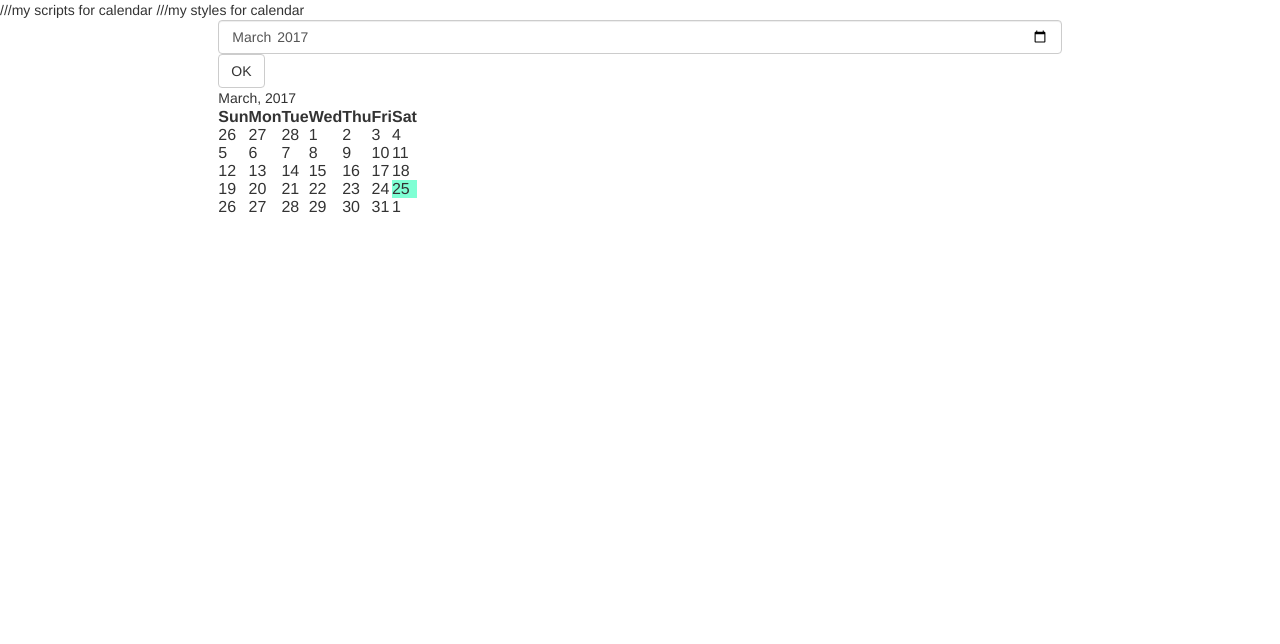
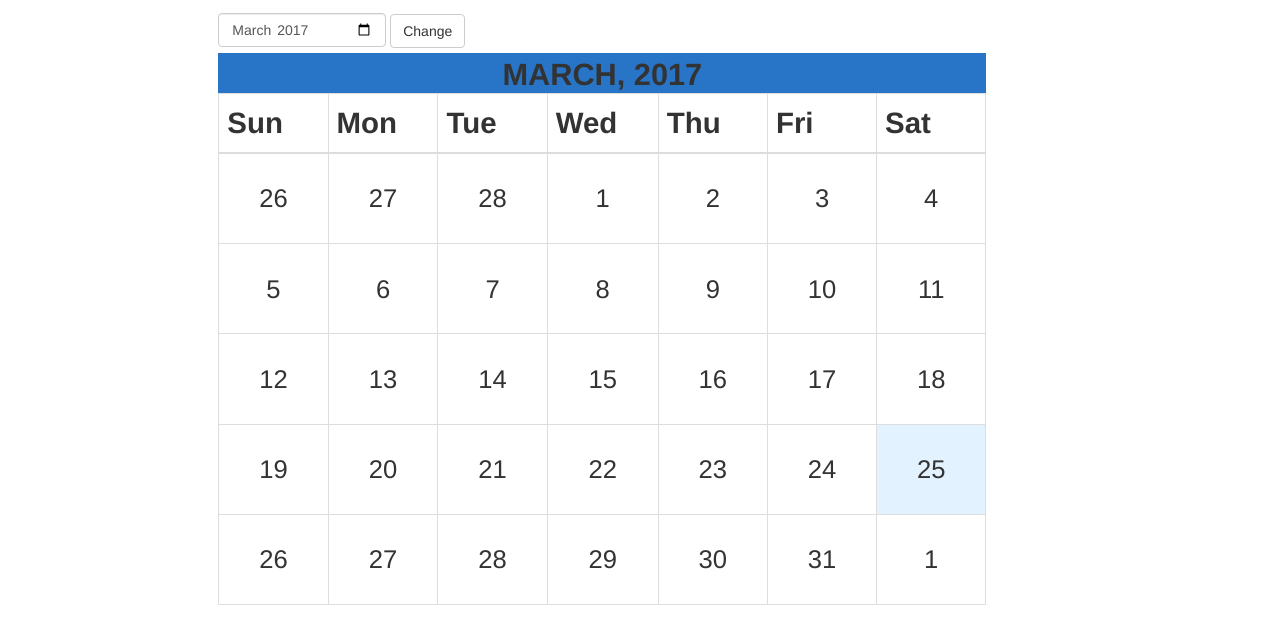
Before and after one commit to misha2011/Calendar, a plain HTML site: page Views/Index.html in a window 1280 px wide. Drawn offline with nearby package versions, Linux system fonts and the light colour scheme; some packages are replaced by stand-ins of ours; a script that the page names is missing.

Commit message:
design part is finished

```diff
--- /dev/null
+++ b/Content/calendar.css
@@ -0,0 +1,49 @@
+.today{
+    background-color: #E3F2FF;
+}
+.title-room{
+    width:60vw;
+    height: 40px;
+    min-width: 299px;
+}
+.title{
+    background-color: #2875c7;
+    float: left;
+    width: 100%;
+    height: 100%;
+    font-weight: bold;
+    font-size: 2.4vw;
+    text-transform: uppercase;
+    text-align: center;
+}
+.table{
+    width:60vw;
+    height: 40vw;
+}
+td{
+    width: 10%;
+    text-align:center;
+    font-size: 2vw;
+    vertical-align: inherit!important;
+}
+th{
+    font-size: 2.3vw;
+}
+.calendar{
+    margin-top: 1%;
+}
+.input-date{
+    width: auto;
+    display: inline;
+}
+@media screen and (max-width: 768px) {
+    td {
+         font-size: 12;
+    }
+    th{
+    font-size: 14;
+    }
+    .title{
+       font-size: 20;
+    }
+}
--- a/Scripts/app.js
+++ b/Scripts/app.js
@@ -1,5 +1,5 @@
 angular.module('app', [
    'ui.router',
    'ss.calendar',
-   'ui.bootstrap'
+   'ui.bootstrap',
 ]);
--- a/Scripts/calendar/calendar.html
+++ b/Scripts/calendar/calendar.html
@@ -1,16 +1,11 @@
-<style>
-    .today{
-        background-color: aquamarine;
-    }
-</style>
-<div>
-    <input class="form-control" type="month" ng-model="$ctrl.newDate">
-    <button class="btn btn-default" ng-click="$ctrl.changeDate()">OK</button>
+<div class="title-room">
+    <input class="form-control input-date" type="month" ng-model="$ctrl.newDate" ng-keypress="($event.which === 13)?$ctrl.changeDate():0" placeholder="yyyy-mm">
+    <button class="btn btn-default" ng-click="$ctrl.changeDate()">Change</button>
 </div>
-<div>
-    <span>{{$ctrl.month.format("MMMM, YYYY")}}</span>
+<div class="title-room">
+    <span class="title">{{$ctrl.month.format("MMMM, YYYY")}}</span>
 </div>
-<table class="">
+<table class="table table-bordered">
     <thead>
         <tr>
             <th>Sun</th>
--- a/Scripts/calendar/calendarController.js
+++ b/Scripts/calendar/calendarController.js
@@ -1,6 +1,5 @@
 (function () {
     'use strict';
-
     function calendarController($scope,$uibModal) {
         var ctrl = this;
         ctrl.day = moment();
--- a/Views/Index.html
+++ b/Views/Index.html
@@ -7,16 +7,17 @@
         <script src="https://cdnjs.cloudflare.com/ajax/libs/angular-ui-router/0.4.2/angular-ui-router.min.js"></script>
         <script type="text/javascript" src="https://cdnjs.cloudflare.com/ajax/libs/moment.js/2.8.3/moment.min.js"></script>
         <script src="//angular-ui.github.io/bootstrap/ui-bootstrap-tpls-2.5.0.js"></script>
-        ///my scripts for calendar
+       <!--my scripts for calendar-->
         <script src="/scripts/app.js"></script>
         <script src="/scripts/calendar/calendar.js"></script>
         <script src="/scripts/calendar/calendarController.js"></script>
-       ///my styles for calendar
+       <!--my styles for calendar-->
+         <link rel="stylesheet" href="/Content/calendar.css">
     </head>
     <body ng-app="app">
-        <div  class="row">
-            <div class="col-md-2 col-xs-1"></div>
-            <div class="calendar col-md-8 col-xs-10">
+        <div  class="row calendar">
+            <div class="col-xs-2"></div>
+            <div class="col-xs-8">
                 <calendar-page></calendar-page>
             </div>
         </div>
```
Also changed, not shown: 1 other file.
